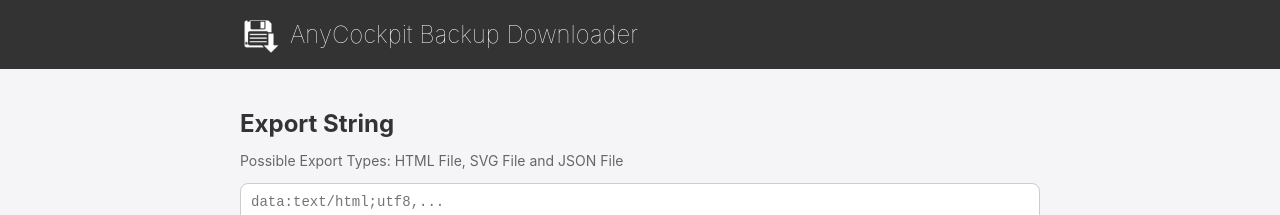
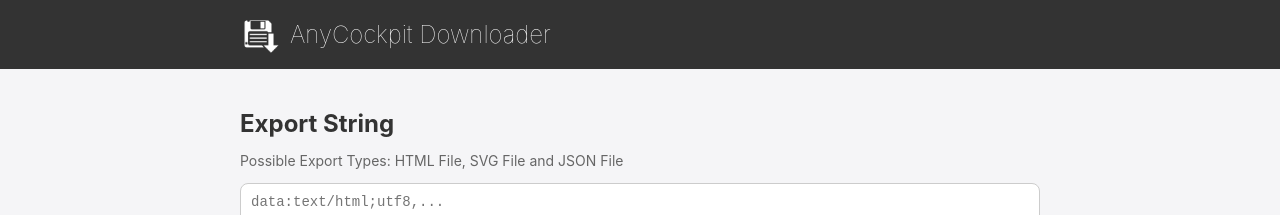
Before and after one commit to derivat3/pebble-watchface-any-cockpit, a Jekyll site: the page docs/downloader/index.html, which Jekyll copies as it is, in a window 1280 px wide. Shown: the top 215 px of the page. Built offline with Jekyll 4.4.1, drawn with Linux system fonts in a browser that asks for light colours.

Commit message:
Update PWA header

```diff
--- a/docs/downloader/index.html
+++ b/docs/downloader/index.html
@@ -115,7 +115,7 @@
 <body>
 
     <header>
-        <h2>AnyCockpit Backup Downloader</h2>
+        <h2>AnyCockpit Downloader</h2>
     </header>
 
     <main>
```
